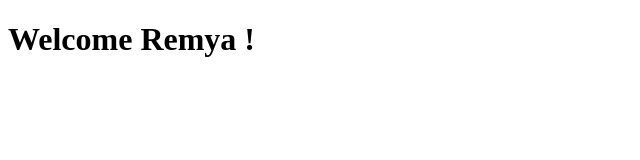
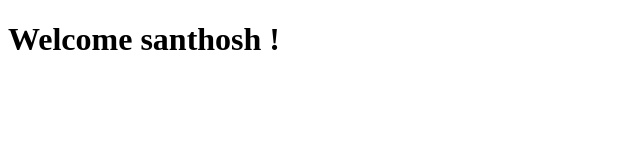
Before and after one commit to Santhosh220-ui/webDev, a plain HTML site: page index.html in a window 1280 px wide. Shown: the whole page, without its empty margins (0-640 px from the left). Drawn offline with Linux system fonts and the light colour scheme.

Commit message:
Update index.html

```diff
--- a/index.html
+++ b/index.html
@@ -6,6 +6,6 @@
     <title>Document</title>
 </head>
 <body>
-    <h1>Welcome Remya !</h1>
+    <h1>Welcome santhosh !</h1>
 </body>
 </html>
```
